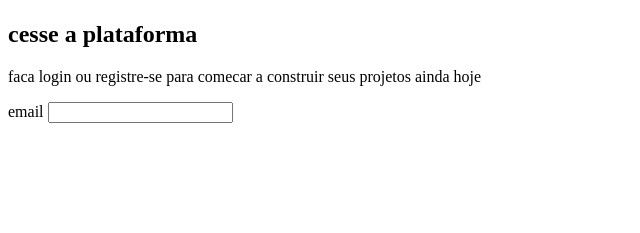
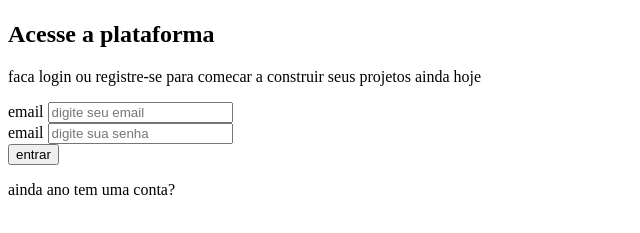
Before and after one commit to rodney2007/Projeto-Vertigoo, a plain HTML site: page index.html in a window 1280 px wide. Shown: the part 79-312 px from the top of the page, without its empty margins (0-640 px from the left). Drawn offline with Linux system fonts and the light colour scheme; files whose address does not match are found by name.

```diff
--- a/index.html
+++ b/index.html
@@ -13,14 +13,26 @@
     </header>
     <main>
         <section class="descricao">
-            <h1>cesse a plataforma </h1>
+            <h1>Acesse a plataforma </h1>
             <p>faca login ou registre-se para comecar a construir seus projetos ainda hoje</p>
         </section>
         <section class="login">
             <form action="">
-                <label for="">email</label>
-                <input type="email"placeholder>
+                <div class="input-box">
+                    <label for="email">email</label>
+                    <input type="email" placeholder="digite seu email" id="email">
+                </div>
+                <div class="input-box">
+                    <label for="senha">email</label>
+                    <a href="esqueceu a senha ?"></a>
+                    <input type="password" placeholder="digite sua senha" id="senha">
+                </div>
+            <button>entrar</button>
             </form>
+            <p>
+                ainda ano tem uma conta? <a href="inscreva-se"></a>
+            </p>
+
         </section>
     </main>
 </body>
```
